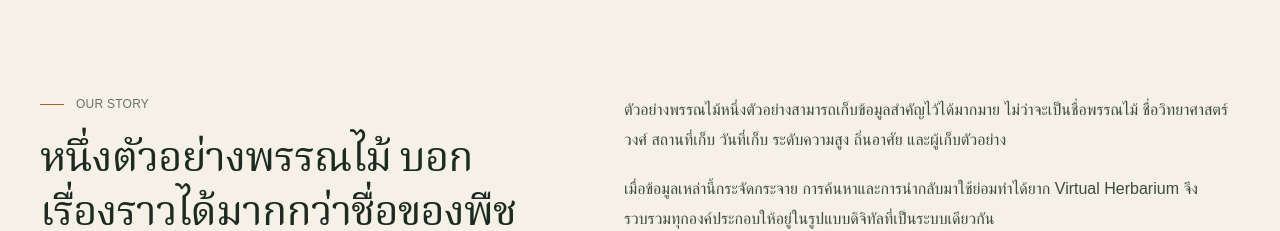
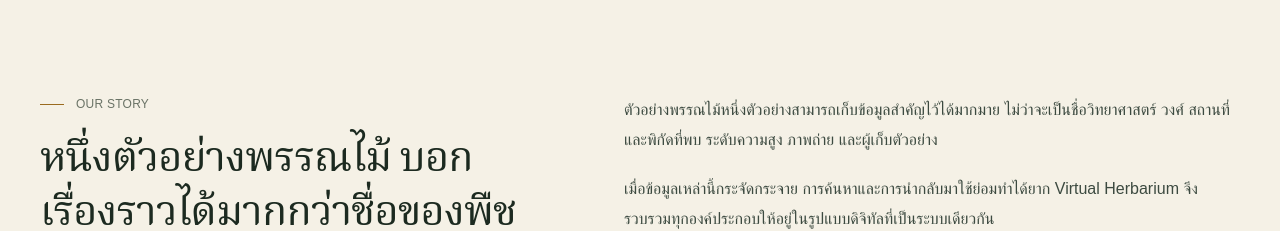
Before and after one commit to ApichartBoss1/virtual-herbarium, a Next.js app: page /about in a window 1280 px wide. Shown: the part 1320-1551 px from the top of the page. Built offline with nearby package versions, Linux system fonts and the light colour scheme; no server answers; a web font is replaced by a local one.

Commit message:
Update virtual herbarium pages and styling

```diff
--- a/app/about/page.js
+++ b/app/about/page.js
@@ -147,7 +147,7 @@ export default function AboutPage() {
         storyTitle: "หนึ่งตัวอย่างพรรณไม้ บอกเรื่องราวได้มากกว่าชื่อของพืช",
 
         storyText1:
-          "ตัวอย่างพรรณไม้หนึ่งตัวอย่างสามารถเก็บข้อมูลสำคัญไว้ได้มากมาย ไม่ว่าจะเป็นชื่อพรรณไม้ ชื่อวิทยาศาสตร์ วงศ์ สถานที่เก็บ วันที่เก็บ ระดับความสูง ถิ่นอาศัย และผู้เก็บตัวอย่าง",
+          "ตัวอย่างพรรณไม้หนึ่งตัวอย่างสามารถเก็บข้อมูลสำคัญไว้ได้มากมาย ไม่ว่าจะเป็นชื่อวิทยาศาสตร์ วงศ์ สถานที่และพิกัดที่พบ ระดับความสูง ภาพถ่าย และผู้เก็บตัวอย่าง",
 
         storyText2:
           "เมื่อข้อมูลเหล่านี้กระจัดกระจาย การค้นหาและการนำกลับมาใช้ย่อมทำได้ยาก Virtual Herbarium จึงรวบรวมทุกองค์ประกอบให้อยู่ในรูปแบบดิจิทัลที่เป็นระบบเดียวกัน",
```
